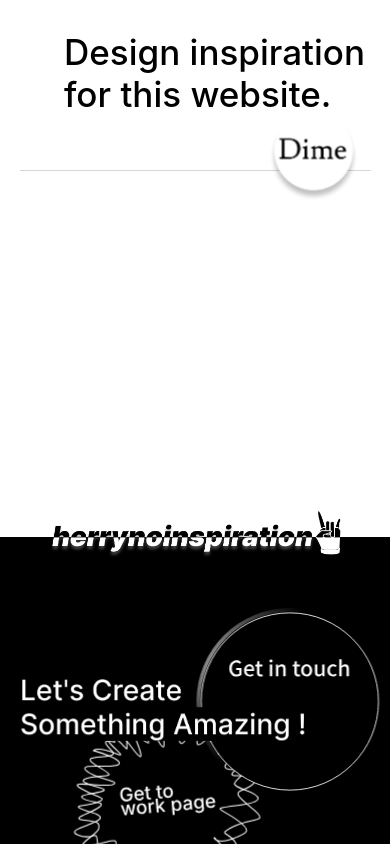
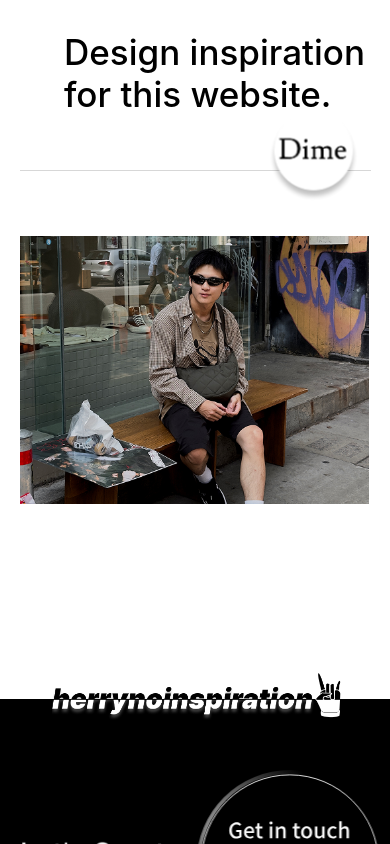
Before and after one commit to HerryZeng0426/herry_portfolio, a React (Create React App) app: page /about in a window 390 px wide. Shown: the part 1480-2324 px from the top of the page. Built offline with nearby package versions, Linux system fonts and the light colour scheme.

Commit message:
Fixed the imgs problems

```diff
--- a/src/components/About/About.css
+++ b/src/components/About/About.css
@@ -966,7 +966,7 @@
 
 
     /* 讓 `.dime_img_container` 置中 */
-    .dime_img_container {
+    .Mobile_dime_img_container {
         display: flex;
         justify-content: center;
         /* 水平置中 */
@@ -981,7 +981,7 @@
 
 
     /* 確保圖片本身也置中 */
-    .dime_img_container img {
+    .Mobile_dime_img_container img {
         margin-top: 0%;
         width: 90%;
         height: auto;
--- a/src/components/About/About.js
+++ b/src/components/About/About.js
@@ -575,7 +575,7 @@ const About = () => {
                         <p className={`Dime_description ${dime_description_show ? 'show' : ''}`}>
                             I visited Canada in summer 2024 and was inspired by the city's beauty and a unique skateboard store called Dime, which has a simple yet refined street style. My website reflects this straightforward design with my personal touch.
                         </p>
-                        <div className='dime_img_container'>
+                        <div className='Mobile_dime_img_container'>
                             <img src={Dime_img[keys[currentimg]]} className={transition ? 'transition_in' : 'transition_out'}></img>
 
                         </div>
```
